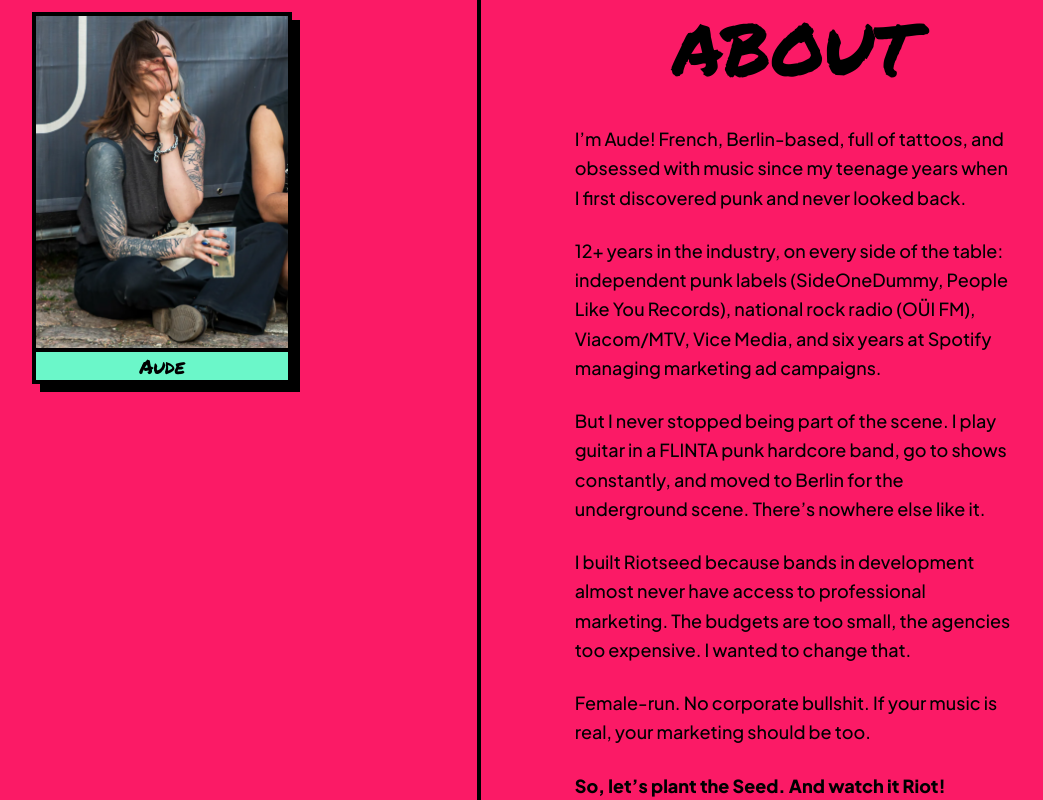
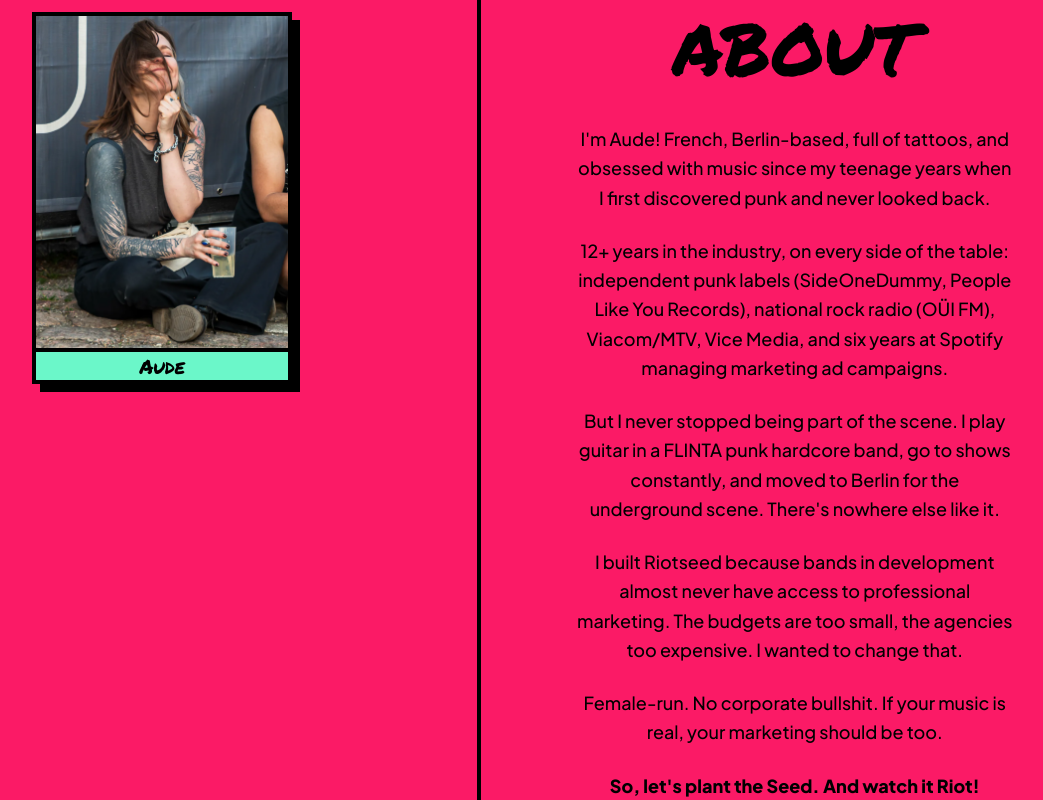
Before and after one commit to Cmbs86/Riotseed, a React (Vite) app: page / in a window 1280 px wide. Shown: the part 4020-4820 px from the top of the page, without its empty margins (154-1197 px from the left). Built offline with nearby package versions, Linux system fonts and the light colour scheme; a web font is replaced by a local one.

Commit message:
fix about section media queries larger screens

```diff
--- a/src/index.css
+++ b/src/index.css
@@ -28,7 +28,7 @@
   --breakpoint-lg: 1024px;
 
   --breakpoint-xl: 1440px;
-  --breakpoint-2xl: 1700px;
+  --breakpoint-2xl: 1900px;
 
 
 
--- a/src/sections/About.tsx
+++ b/src/sections/About.tsx
@@ -45,10 +45,10 @@ const About = () => {
             isVisible ? "opacity-100 translate-y-0" : "opacity-0 translate-y-20"
           }`}
         >
-          <div className="flex flex-1 items-start justify-center px-8 py-16 lg:px-8 min-[1150px]:px-16 lg:pt-32 lg:pb-16 2xl:px-24 2xl:pt-40 2xl:pb-24">
+          <div className="flex flex-1 items-start justify-center  px-8 py-16 lg:px-8 min-[1150px]:px-16 lg:pt-32 lg:pb-16 2xl:px-24 2xl:pt-40 2xl:pb-24">
             <div className="lg:h-[92%]">
               <div className="lg:sticky lg:top-40">
-              <div className="w-75 h-92.5 lg:w-[260px] xl:w-[320px] lg:h-[340px] xl:h-100 overflow-hidden border-4 border-primary-black shadow-[8px_8px_0px_#000000]">
+                <div className="w-75 h-92.5 lg:w-65 xl:w-[320px] lg:h-85 xl:h-100 overflow-hidden border-4 border-primary-black shadow-[8px_8px_0px_#000000]">
                   <img
                     src={audePhoto}
                     alt="Aude"
@@ -70,8 +70,9 @@ const About = () => {
           {/* <div className="block lg:hidden w-full h-1 bg-primary-black my-16" /> */}
           {/* needs to be fixed on mobile somehow... */}
 
-          <div className="flex flex-1 flex-col justify-start items-center text-center lg:text-left px-8 py-16 lg:px-0 min-[1150px]:px-20 lg:pt-32 lg:pb-16 2xl:px-28 2xl:pt-40 2xl:pb-32">
-
+          <div className="flex flex-1 flex-col justify-start items-center text-center 2xl:items-end px-8 py-16 lg:px-0 min-[1150px]:px-20 lg:pt-32 lg:pb-16 2xl:px-28 2xl:pt-40 2xl:pb-32">
+            {/* ===== WRAPPER START ===== */}
+            <div className="flex flex-col items-center lg:items-center">
               <h2
                 className={`hidden lg:block font-permanent-marker text-5xl lg:text-7xl text-primary-black mb-12 transition-all duration-1000 ${
                   isVisible
@@ -86,28 +87,30 @@ const About = () => {
                 <div className="h-2 lg:h-4 w-full" />
 
                 <p className="font-plus-jakarta-sans text-base lg:text-lg font-medium text-primary-black leading-relaxed">
-                I’m Aude! French, Berlin-based, full of tattoos, and obsessed
+                  I'm Aude! French, Berlin-based, full of tattoos, and obsessed
                   with music since my teenage years when I first discovered punk
                   and never looked back.
                 </p>
 
                 <p className="font-plus-jakarta-sans text-base lg:text-lg font-medium text-primary-black leading-relaxed">
                   12+ years in the industry, on every side of the table:
-                independent punk labels (SideOneDummy, People Like You Records),
-                national rock radio (OÜI FM), Viacom/MTV, Vice Media, and six
-                years at Spotify managing marketing ad campaigns.
+                  independent punk labels (SideOneDummy, People Like You
+                  Records), national rock radio (OÜI FM), Viacom/MTV, Vice
+                  Media, and six years at Spotify managing marketing ad
+                  campaigns.
                 </p>
 
                 <p className="font-plus-jakarta-sans text-base lg:text-lg font-medium ital text-primary-black leading-relaxed">
-                But I never stopped being part of the scene. I play guitar in a
-                FLINTA punk hardcore band, go to shows constantly, and moved to
-                Berlin for the underground scene. There’s nowhere else like it.
+                  But I never stopped being part of the scene. I play guitar in
+                  a FLINTA punk hardcore band, go to shows constantly, and moved
+                  to Berlin for the underground scene. There's nowhere else like
+                  it.
                 </p>
 
                 <p className="font-plus-jakarta-sans text-base lg:text-lg font-medium text-primary-black leading-relaxed">
-                I built Riotseed because bands in development almost never have
-                access to professional marketing. The budgets are too small, the
-                agencies too expensive. I wanted to change that.
+                  I built Riotseed because bands in development almost never
+                  have access to professional marketing. The budgets are too
+                  small, the agencies too expensive. I wanted to change that.
                 </p>
 
                 <p className="font-plus-jakarta-sans text-base lg:text-lg font-medium text-primary-black leading-relaxed">
@@ -116,11 +119,13 @@ const About = () => {
                 </p>
 
                 <p className="font-plus-jakarta-sans text-base lg:text-lg font-extrabold text-primary-black leading-relaxed">
-                So, let’s plant the Seed. And watch it Riot!
+                  So, let's plant the Seed. And watch it Riot!
                 </p>
 
                 <div className="h-10 lg:h-16 w-full" />
               </div>
+            </div>
+            {/* ===== WRAPPER END ===== */}
           </div>
         </div>
       </div>
```
Lines whose indentation alone changed are shown as unchanged.
